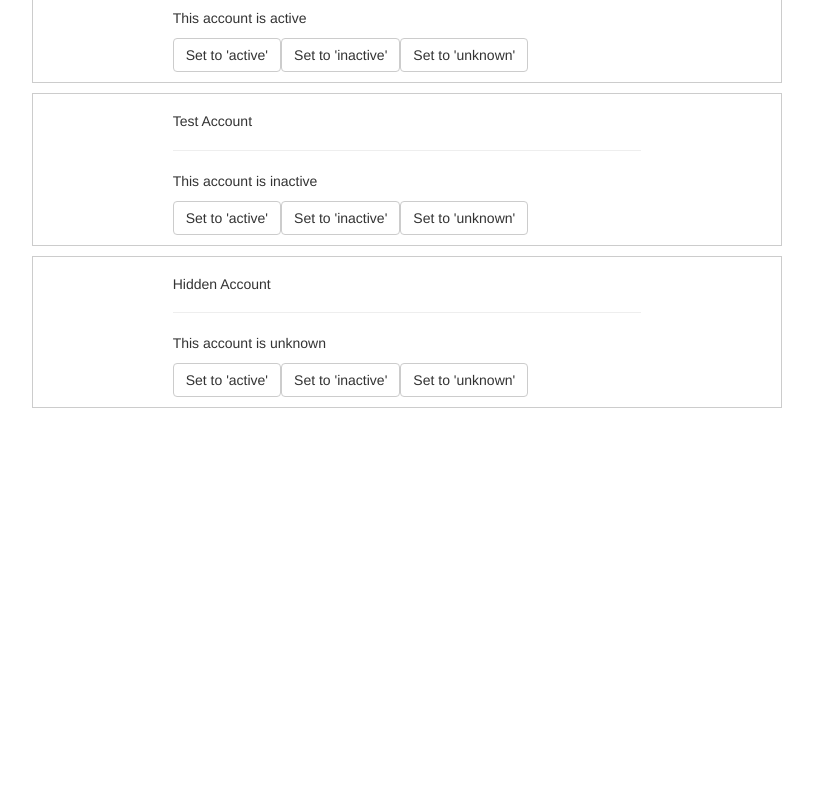
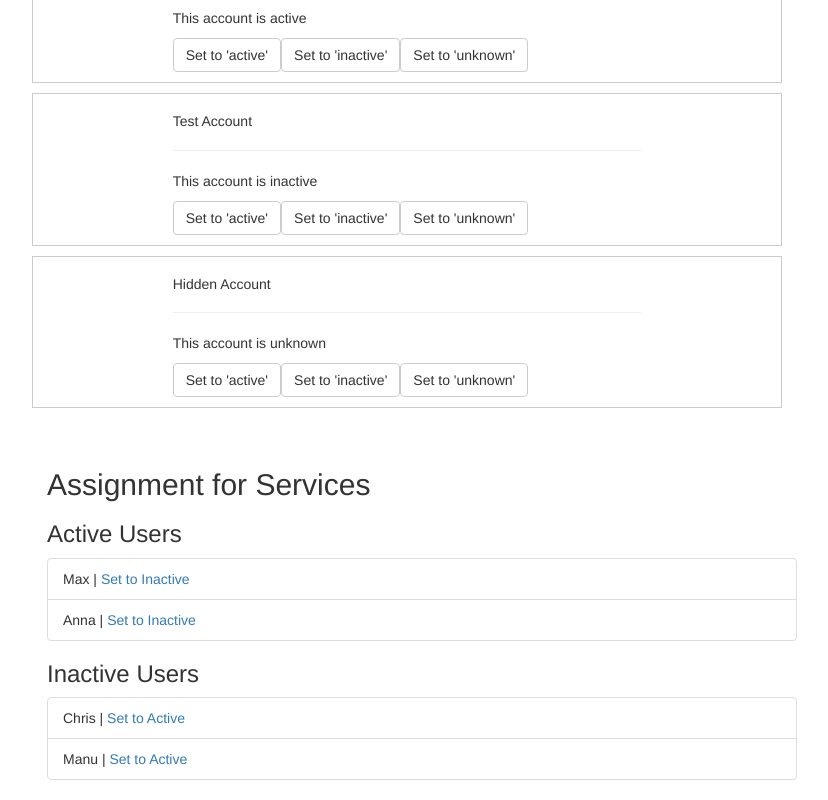
Before and after one commit to melocode/ng-services, an Angular app: page / in a window 1280 px wide. Shown: the part 297-1097 px from the top of the page, without its empty margins (233-1061 px from the left). Before the commit the page ends 800 px from the top, so only its background shows below. Built offline with nearby package versions, Linux system fonts and the light colour scheme.

Commit message:
init for assignment

```diff
--- a/src/app/app.component.html
+++ b/src/app/app.component.html
@@ -9,4 +9,5 @@
         [id]="i"></app-account>
     </div>
   </div>
+  <app-assignment></app-assignment>
 </div>
--- /dev/null
+++ b/src/app/assignment/active-users/active-users.component.html
@@ -0,0 +1,8 @@
+<h3>Active Users</h3>
+<ul class="list-group">
+  <li
+    class="list-group-item"
+    *ngFor="let user of users; let i = index">
+    {{ user }} | <a href="#" (click)="onSetToInactive(i)">Set to Inactive</a>
+  </li>
+</ul>
--- /dev/null
+++ b/src/app/assignment/active-users/active-users.component.ts
@@ -0,0 +1,15 @@
+import {Component, EventEmitter, Input, Output} from '@angular/core';
+
+@Component({
+  selector: 'app-active-users',
+  templateUrl: './active-users.component.html',
+  styleUrls: ['./active-users.component.css']
+})
+export class ActiveUsersComponent {
+  @Input() users: string[];
+  @Output() userSetToInactive = new EventEmitter<number>();
+
+  onSetToInactive(id: number) {
+    this.userSetToInactive.emit(id);
+  }
+}
--- /dev/null
+++ b/src/app/assignment/assignment.component.css
@@ -0,0 +1,3 @@
+.container {
+  margin-top: 30px;
+}
--- /dev/null
+++ b/src/app/assignment/assignment.component.html
@@ -0,0 +1,18 @@
+<div class="container">
+  <div class="row">
+    <div class="col-xs-12 col-md-8 col-md-offset-2">
+      <h2>Assignment for Services</h2>
+      <app-active-users
+        [users]="activeUsers"
+        (userSetToInactive)="onSetToInactive($event)"></app-active-users>
+      <app-inactive-users
+        [users]="inactiveUsers"
+        (userSetToActive)="onSetToActive($event)"></app-inactive-users>
+    </div>
+    <!--
+      Optimize this app by adding a UsersService which manages the active and inactive users.
+
+      Also add a CounterService which counts the number of active->inactive and inactive->active actions.
+    -->
+  </div>
+</div>
--- /dev/null
+++ b/src/app/assignment/assignment.component.ts
@@ -0,0 +1,29 @@
+import {Component, OnInit} from '@angular/core';
+
+@Component({
+  selector: 'app-assignment',
+  templateUrl: './assignment.component.html',
+  styleUrls: ['./assignment.component.css']
+})
+export class AssignmentComponent implements OnInit {
+
+  constructor() {
+  }
+
+  ngOnInit() {
+  }
+
+  activeUsers = ['Max', 'Anna'];
+  inactiveUsers = ['Chris', 'Manu'];
+
+  onSetToInactive(id: number) {
+    this.inactiveUsers.push(this.activeUsers[id]);
+    this.activeUsers.splice(id, 1);
+  }
+
+  onSetToActive(id: number) {
+    this.activeUsers.push(this.inactiveUsers[id]);
+    this.inactiveUsers.splice(id, 1);
+  }
+
+}
--- /dev/null
+++ b/src/app/assignment/inactive-users/inactive-users.component.html
@@ -0,0 +1,8 @@
+<h3>Inactive Users</h3>
+<ul class="list-group">
+  <li
+    class="list-group-item"
+    *ngFor="let user of users; let i = index">
+    {{ user }} | <a href="#" (click)="onSetToActive(i)">Set to Active</a>
+  </li>
+</ul>
--- /dev/null
+++ b/src/app/assignment/inactive-users/inactive-users.component.ts
@@ -0,0 +1,15 @@
+import { Component, EventEmitter, Input, Output } from '@angular/core';
+
+@Component({
+  selector: 'app-inactive-users',
+  templateUrl: './inactive-users.component.html',
+  styleUrls: ['./inactive-users.component.css']
+})
+export class InactiveUsersComponent {
+  @Input() users: string[];
+  @Output() userSetToActive = new EventEmitter<number>();
+
+  onSetToActive(id: number) {
+    this.userSetToActive.emit(id);
+  }
+}
```
Also changed, not shown: src/app/app.module.ts (+7 -1 lines), src/app/assignment/active-users/active-users.component.css (added), src/app/assignment/inactive-users/inactive-users.component.css (added).
